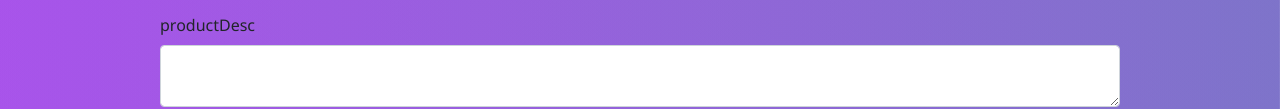
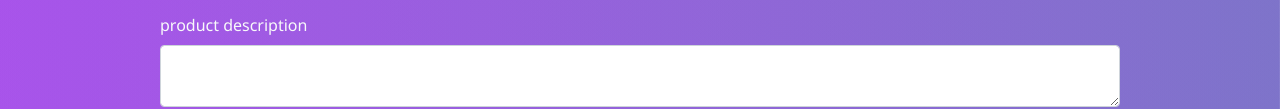
Before and after one commit to anas-mohamed342020/CRUD-system-master, a plain HTML site: page index.html in a window 1280 px wide. Shown: the part 261-370 px from the top of the page. Drawn offline with Linux system fonts and the light colour scheme.

Commit message:
Update index.html

```diff
--- a/index.html
+++ b/index.html
@@ -26,7 +26,7 @@
         </div>
 
         <div class="mb-3">
-            <label class"text-light" for="productDesc">productDesc</label>
+            <label class="text-light" for="productDesc">product description</label>
             <textarea class="form-control my-2" type="text" id="productDesc"></textarea>
         </div>
 
```
